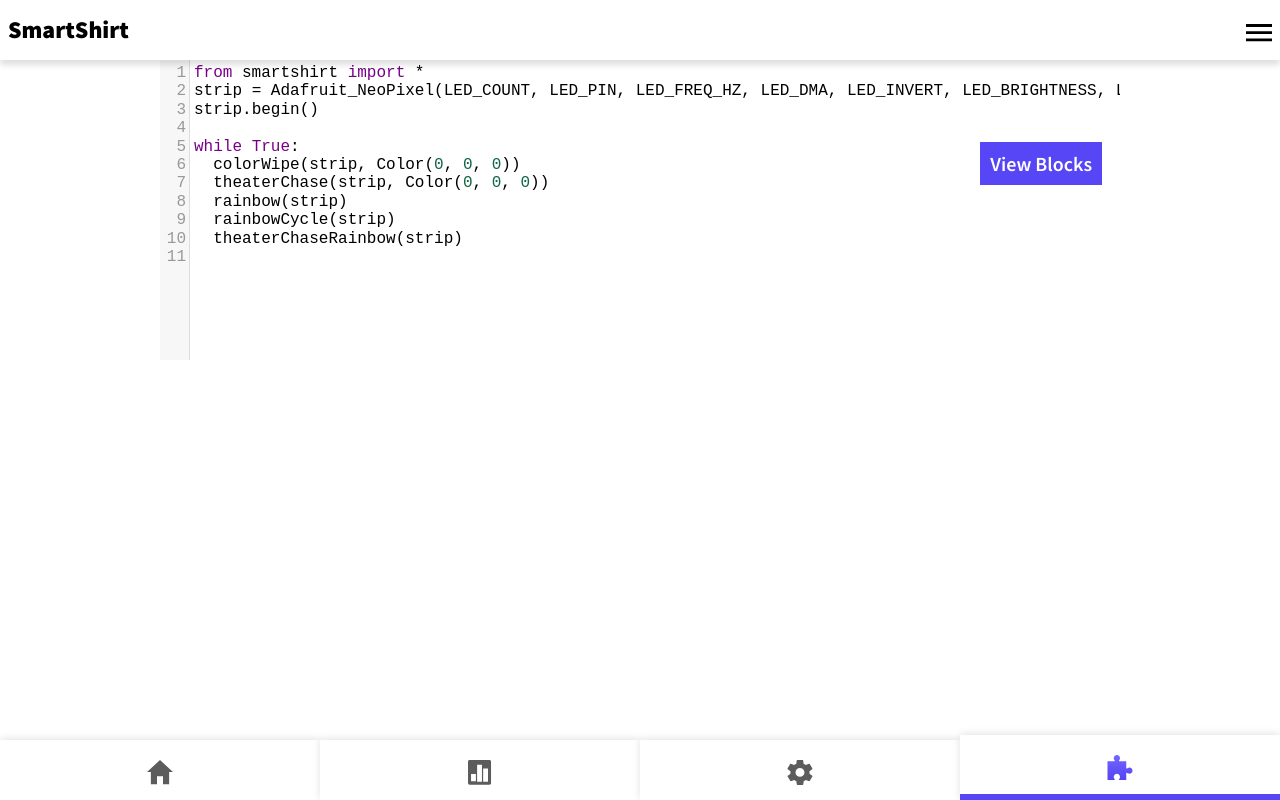
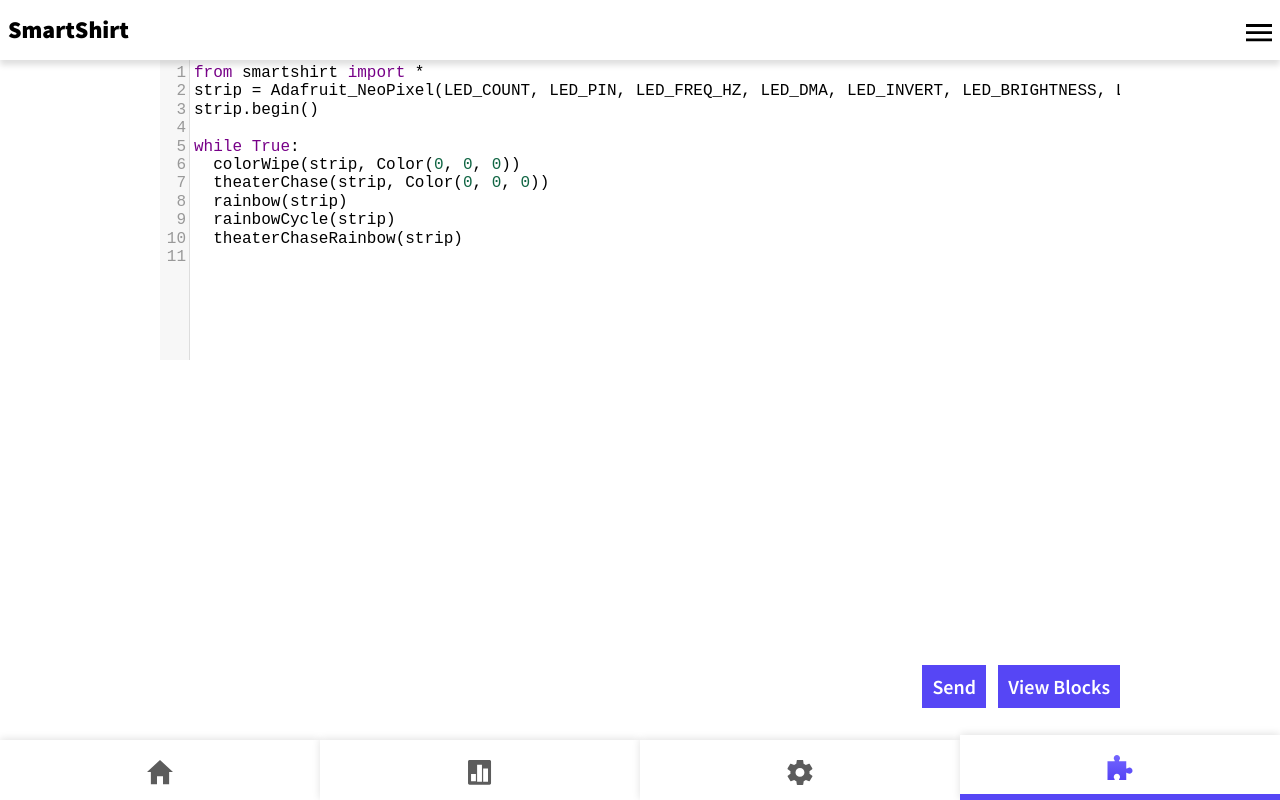
Before and after one commit to penguin-digital/smartshirt, a React (Create React App) app: page /blockly in a window 1280 px wide. Both pictures are taken after a click on the element "View Code". Built offline with nearby package versions, Linux system fonts and the light colour scheme.

Commit message:
Adjust buttons

```diff
--- a/package.json
+++ b/package.json
@@ -8,7 +8,8 @@
     "react-codemirror2": "^4.1.0",
     "react-dom": "^16.2.0",
     "react-router-dom": "^4.2.2",
-    "react-scripts": "1.1.1"
+    "react-scripts": "1.1.1",
+    "react-websocket": "^2.0.0"
   },
   "scripts": {
     "start": "react-scripts start",
--- a/src/App.css
+++ b/src/App.css
@@ -120,9 +120,12 @@ input [type='text'] {
 
 .toggle {
   z-index: 3;
-  top: 50px;
-  right: 50px;
   padding: 10px;
+  bottom: -100px;
+  right: 32px;
+}
+.send {
+  right: 150px;
 }
 
 /* BLOCKLY */
@@ -131,6 +134,12 @@ input [type='text'] {
   z-index: 1;
 }
 
+.code {
+  height: calc(100vh - 220px);
+  width: 100%;
+}
+
 .hidden {
   visibility: hidden;
+  height: 0;
 }
--- a/src/containers/Blockly.js
+++ b/src/containers/Blockly.js
@@ -51,22 +51,29 @@ class BlocklyEditor extends Component {
     return (
       <div style={{ marginTop: '60px' }}>
         <div
-          className="toggle btn absolute fw6 mt4 mb4 white pointer f4 tc"
+          ref="blocklyDiv"
+          id="blocklyDiv"
+          className={`${viewingCode ? 'dn' : ''}`}
+          style={{ height: 'calc(100vh - 220px)', width: '100%' }}
+        />
+
+        <div
+          className="toggle absolute fr btn fw6 mt4 mb4 white pointer f4 tc"
           onClick={this.toggleCode}
         >
           {viewingCode ? 'View Blocks' : 'View Code'}
         </div>
 
         <div
-          ref="blocklyDiv"
-          id="blocklyDiv"
-          className={`${viewingCode ? 'dn' : ''}`}
-          style={{ height: '90vh', width: '100%' }}
-        />
+          className="toggle send absolute mr3 fr btn fw6 mt4 mb4 white pointer f4 tc"
+          onClick={this.sendCode}
+        >
+          Send
+        </div>
 
         <CodeMirror
           value={source}
-          className={`${!viewingCode ? 'hidden' : ''}`}
+          className={`code${!viewingCode ? ' hidden' : ''}`}
           options={{
             mode: 'python',
             lineNumbers: true
```
Also changed, not shown: 1 other file (tests, documents, lock files or other folders).
